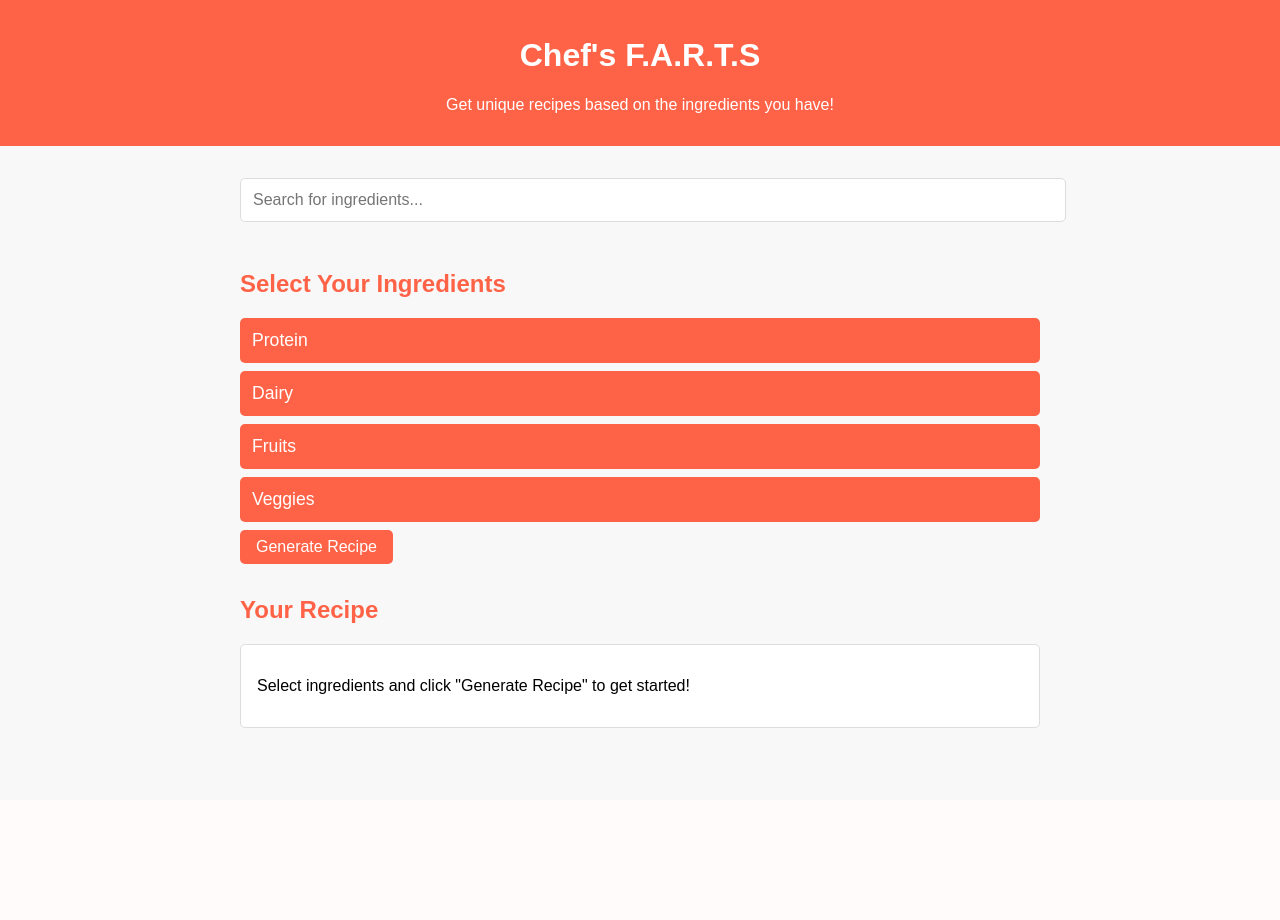
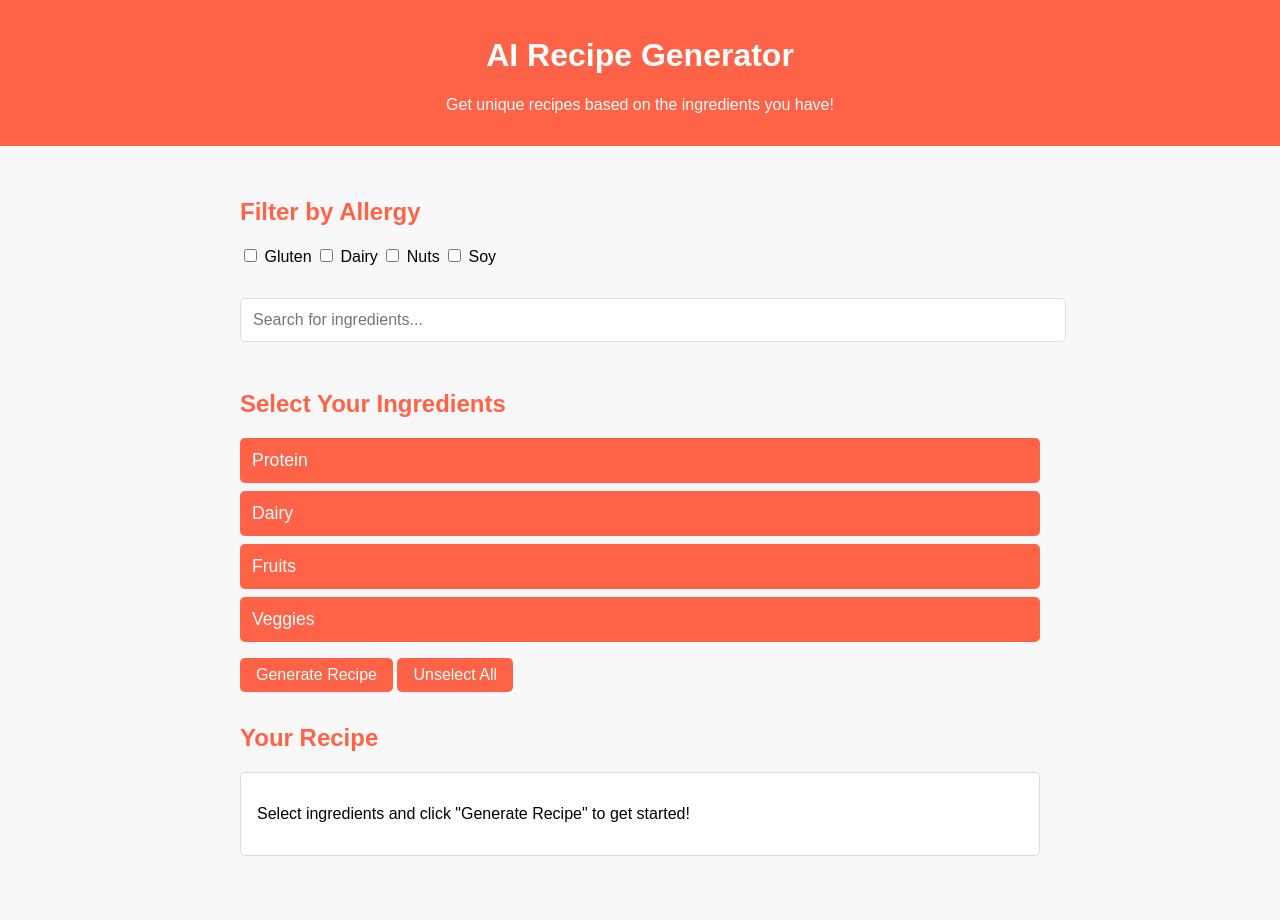
Before and after one commit to quangshuynh/AI-Cooking-Assistant, a Flask app: page / in a window 1280 px wide. Before the commit the page ends 728 px from the top, so only its background shows below. Run offline with Flask 3, Linux system fonts and the light colour scheme.

Commit message:
added allergy selection and unselect all

```diff
--- a/flask-server/static/styles/script.js
+++ b/flask-server/static/styles/script.js
@@ -10,11 +10,16 @@ function toggleCategory(categoryId, show = null) {
     }
 }
 
-// filter ingredients based on search input and show matching categories
+// filter ingredients based on search input and allergies
 function filterIngredients() {
     const searchValue = document.getElementById('ingredient-search').value.toLowerCase();
     const ingredients = document.querySelectorAll('.ingredient-item');
 
+    // get selected allergens
+    const selectedAllergies = Array.from(document.querySelectorAll('.allergy-checkbox:checked'))
+        .map(checkbox => checkbox.value);
+
+    // track categories with matches
     const categories = {
         "protein-list": false,
         "dairy-list": false,
@@ -25,10 +30,15 @@ function filterIngredients() {
     ingredients.forEach(item => {
         const ingredientText = item.textContent.toLowerCase();
         const category = item.parentElement.id;
+        const allergens = item.getAttribute('data-allergens') || '';
 
-        if (ingredientText.includes(searchValue)) {
+        // check if ingredient should be hidden due to allergies or search term
+        const isAllergen = selectedAllergies.some(allergy => allergens.includes(allergy));
+        const matchesSearch = ingredientText.includes(searchValue);
+
+        if (!isAllergen && matchesSearch) {
             item.style.display = 'block';
-            categories[category] = true; // mark category to be shown if there's a match
+            categories[category] = true; // show category if there's a matching ingredient
         } else {
             item.style.display = 'none';
         }
@@ -49,6 +59,13 @@ ingredients.forEach(item => {
     });
 });
 
+// unselect all ingredients
+function unselectAllIngredients() {
+    ingredients.forEach(item => {
+        item.classList.remove('selected');
+    });
+}
+
 // generate a placeholder recipe based on selected ingredients
 function generateRecipe() {
     const selectedIngredients = Array.from(document.querySelectorAll('.ingredient-item.selected'))
--- a/flask-server/static/styles/styles.css
+++ b/flask-server/static/styles/styles.css
@@ -98,3 +98,18 @@ button.generate-btn:hover {
     border-radius: 5px;
     border: 1px solid #ddd;
 }
+
+button.generate-btn {
+    padding: 0.5rem 1rem;
+    background-color: #ff6347;
+    color: white;
+    border: none;
+    border-radius: 5px;
+    cursor: pointer;
+    font-size: 1rem;
+    margin-top: 0.5rem;
+}
+
+button.generate-btn:hover {
+    background-color: #e5533e;
+}
--- a/flask-server/templates/index.html
+++ b/flask-server/templates/index.html
@@ -9,11 +9,20 @@
 <body>
 
     <header>
-        <h1>Chef's F.A.R.T.S</h1>
+        <h1>AI Recipe Generator</h1>
         <p>Get unique recipes based on the ingredients you have!</p>
     </header>
 
     <main>
+        <!-- Allergy Filter Section -->
+        <div class="section" id="allergy-section">
+            <h2>Filter by Allergy</h2>
+            <label><input type="checkbox" class="allergy-checkbox" value="gluten" onclick="filterIngredients()"> Gluten</label>
+            <label><input type="checkbox" class="allergy-checkbox" value="dairy" onclick="filterIngredients()"> Dairy</label>
+            <label><input type="checkbox" class="allergy-checkbox" value="nuts" onclick="filterIngredients()"> Nuts</label>
+            <label><input type="checkbox" class="allergy-checkbox" value="soy" onclick="filterIngredients()"> Soy</label>
+        </div>
+
         <!-- Ingredient Search Box -->
         <div class="section">
             <input type="text" id="ingredient-search" class="search-box" placeholder="Search for ingredients..." oninput="filterIngredients()">
@@ -26,19 +35,19 @@
             <!-- Protein Category -->
             <button class="category-button" onclick="toggleCategory('protein-list')">Protein</button>
             <div class="ingredients-list" id="protein-list">
+                <div class="ingredient-item" data-allergens="soy">Tofu</div>
                 <div class="ingredient-item">Chicken</div>
                 <div class="ingredient-item">Beef</div>
-                <div class="ingredient-item">Tofu</div>
                 <div class="ingredient-item">Eggs</div>
             </div>
 
             <!-- Dairy Category -->
             <button class="category-button" onclick="toggleCategory('dairy-list')">Dairy</button>
             <div class="ingredients-list" id="dairy-list">
-                <div class="ingredient-item">Milk</div>
-                <div class="ingredient-item">Cheese</div>
-                <div class="ingredient-item">Yogurt</div>
-                <div class="ingredient-item">Butter</div>
+                <div class="ingredient-item" data-allergens="dairy">Milk</div>
+                <div class="ingredient-item" data-allergens="dairy">Cheese</div>
+                <div class="ingredient-item" data-allergens="dairy">Yogurt</div>
+                <div class="ingredient-item" data-allergens="dairy">Butter</div>
             </div>
 
             <!-- Fruits Category -->
@@ -54,12 +63,13 @@
             <button class="category-button" onclick="toggleCategory('veggies-list')">Veggies</button>
             <div class="ingredients-list" id="veggies-list">
                 <div class="ingredient-item">Tomato</div>
-                <div class="ingredient-item">Carrot</div>
+                <div class="ingredient-item" data-allergens="nuts">Carrot</div>
                 <div class="ingredient-item">Lettuce</div>
                 <div class="ingredient-item">Broccoli</div>
             </div>
 
             <button class="generate-btn" onclick="generateRecipe()">Generate Recipe</button>
+            <button class="generate-btn" onclick="unselectAllIngredients()">Unselect All</button> <!-- New Unselect All button -->
         </div>
 
         <!-- Generated Recipe Display Section -->
```
